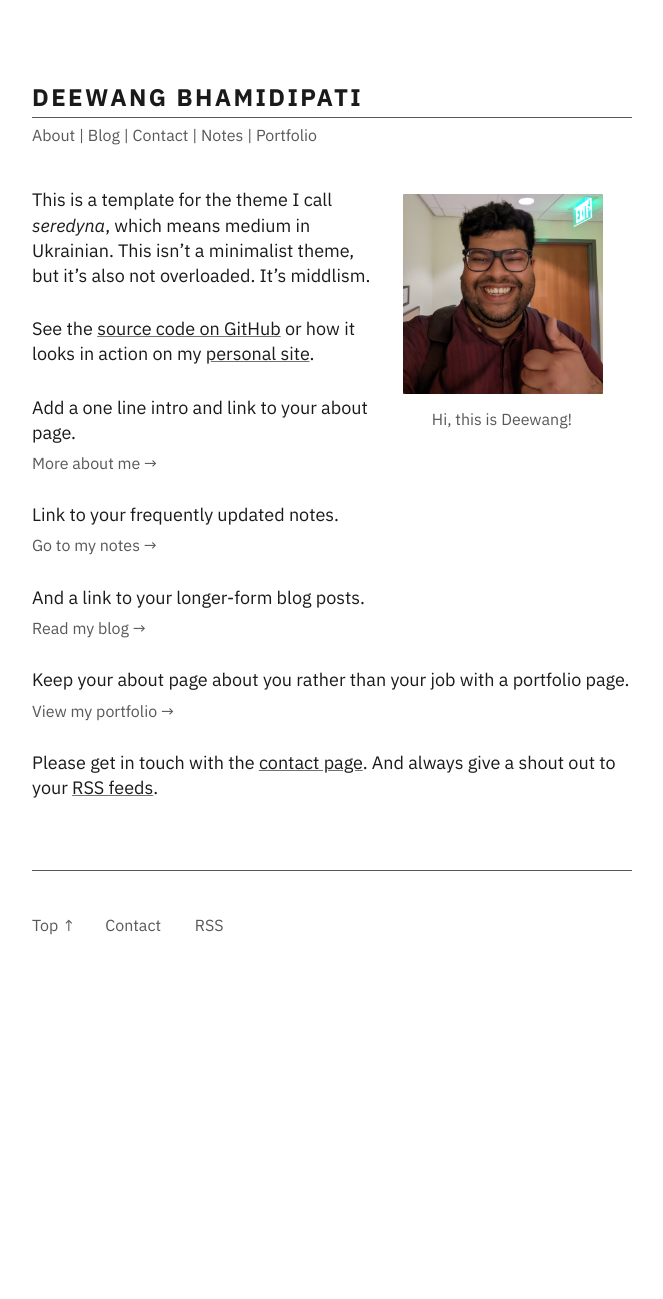
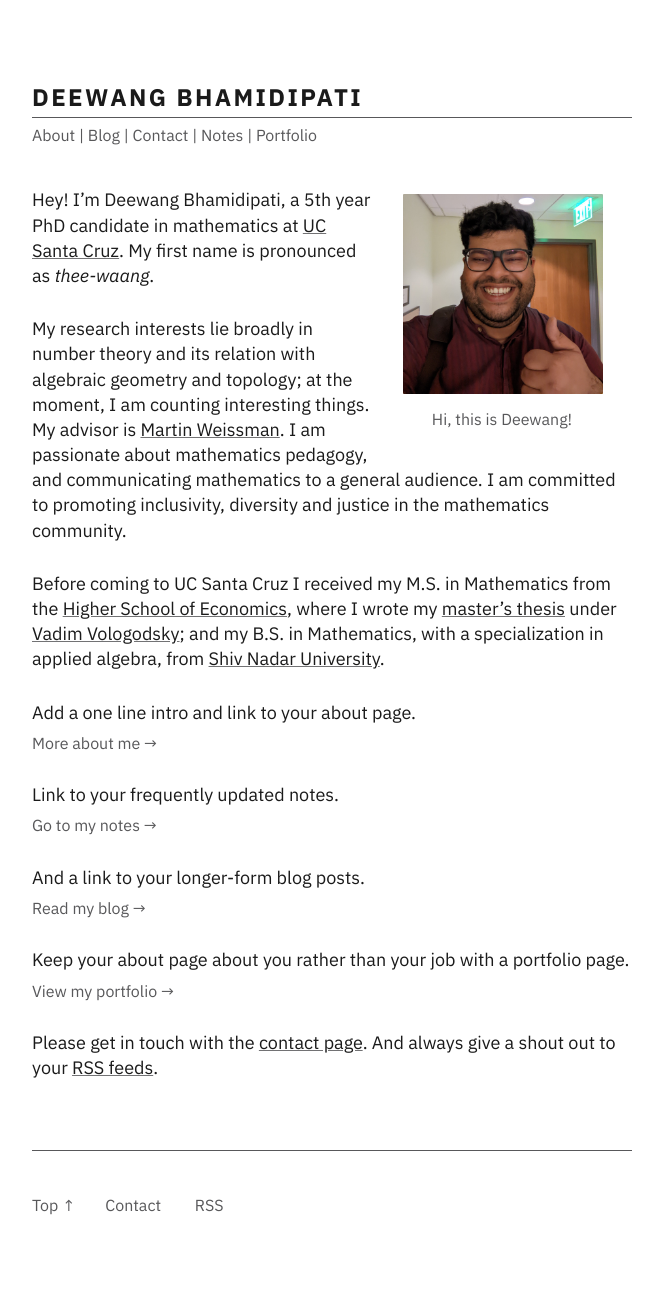
Before and after one commit to junkquill/junkquill.github.io, a Jekyll site: the page built from index.md, in a window 1280 px wide. Shown: the whole page, without its empty margins (308-971 px from the left). Built offline with Jekyll 4.4.1, drawn with Linux system fonts in a browser that asks for light colours; before the commit the page ends 1019 px from its top, so only the background shows below that.

Commit message:
home-update

```diff
--- a/index.md
+++ b/index.md
@@ -6,9 +6,11 @@ index: true
 
 {% include about-picture-img.html %}
 
-This is a template for the theme I call *seredyna*, which means medium in Ukrainian. This isn’t a minimalist theme, but it’s also not overloaded. It’s middlism.
+Hey! I'm Deewang Bhamidipati, a 5th year PhD candidate in mathematics at [UC Santa Cruz](https://www.math.ucsc.edu/index.html). My first name is pronounced as *thee-waang*.
 
-See the [source code on GitHub](https://github.com/derekkedziora/Seredyna-jekyll-template) or how it looks in action on my [personal site](https://derekkedziora.com).
+My research interests lie broadly in number theory and its relation with algebraic geometry and topology; at the moment, I am counting interesting things. My advisor is [Martin Weissman](http://martyweissman.com/). I am passionate about mathematics pedagogy, and communicating mathematics to a general audience. I am committed to promoting inclusivity, diversity and justice in the mathematics community.
+
+Before coming to UC Santa Cruz I received my M.S. in Mathematics from the [Higher School of Economics](https://math.hse.ru/en/), where I wrote my [master's thesis](https://www.hse.ru/en/edu/vkr/296285338) under [Vadim Vologodsky](https://www.hse.ru/en/org/persons/160474191); and my B.S. in Mathematics, with a specialization in applied algebra, from [Shiv Nadar University](https://math.snu.edu.in/).
 
 Add a one line intro and link to your about page.
 <a href="/about" class="internal-link quarter-line-space">More about me&nbsp;→</a>
```
